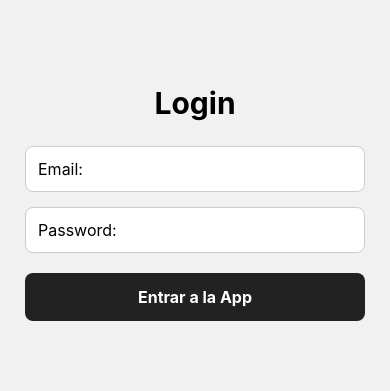
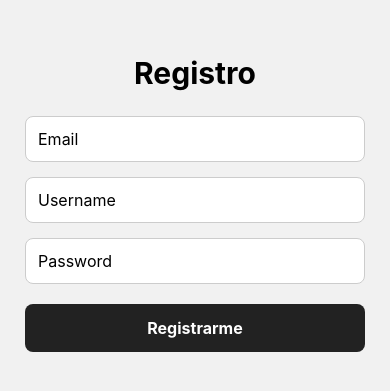
Before and after one commit to vickyraiman/PI-RaimanRiva-TDM2, a React Native app in the folder pi-raimanRiva-tdm2/: screen /Register in a window 390 px wide. Shown: the part 219-610 px from the top of the page. Built offline with nearby package versions, Linux system fonts and the light colour scheme; no server answers.

Commit message:
REGISTER Y REMEMBER

```diff
--- a/pi-raimanRiva-tdm2/App.js
+++ b/pi-raimanRiva-tdm2/App.js
@@ -4,6 +4,7 @@ import { createNativeStackNavigator } from '@react-navigation/native-stack';
 
 import Login from './src/Screens/LogIn';
 import HomeMenu from './src/Components/HomeMenu';
+import Register from './src/Screens/Register';
 
 const Stack = createNativeStackNavigator();
 
@@ -16,6 +17,11 @@ export default function App() {
           component={Login}
           options={{ headerShown: false }}
         />
+        <Stack.Screen
+          name="Register"
+          component={Register}
+          options={{ headerShown: false }}
+        />
 
         <Stack.Screen
           name="HomeMenu"
--- a/pi-raimanRiva-tdm2/src/Screens/Home.js
+++ b/pi-raimanRiva-tdm2/src/Screens/Home.js
@@ -1,4 +1,5 @@
-import { View, Text } from 'react-native';
+import { View, Text, Pressable } from 'react-native';
+import { auth } from '../firebase/config';
 
 function Home() {
     return (
--- a/pi-raimanRiva-tdm2/src/Screens/LogIn.js
+++ b/pi-raimanRiva-tdm2/src/Screens/LogIn.js
@@ -24,6 +24,12 @@ function Login(props) {
                 });
         }
     }
+
+    auth.onAuthStateChanged(user => {
+        if (user) {
+            props.navigation.navigate('HomeMenu');
+        }
+    });
 
     return (
         <View style={styles.container}>
@@ -57,11 +63,10 @@ function Login(props) {
                 <Text style={styles.buttonText}>Entrar a la App</Text>
             </Pressable>
 
-            {/*
             <Pressable style={styles.registerButton} onPress={() => props.navigation.navigate('Register')}>
                 <Text style={styles.registerText}>¿No tenés cuenta? Registrate</Text>
             </Pressable>
-            */}
+
         </View>
     )
 }
--- /dev/null
+++ b/pi-raimanRiva-tdm2/src/Screens/Register.js
@@ -0,0 +1,139 @@
+import {View, Text, StyleSheet, TextInput, Pressable} from 'react-native';
+import { useState } from 'react';
+import { auth, db } from '../firebase/config';
+
+function Register(props) {
+    const [email, setEmail] = useState('');
+    const [username, setUsername] = useState('');
+    const [password, setPassword] = useState('');
+    const [registerError, setRegisterError] = useState('');
+
+    function onSubmit(email, password, username) {
+        setRegisterError('');
+
+        if (!email.includes('@')) {
+            setRegisterError('El email debe contener un @');
+        } else if (password.length < 6) {
+            setRegisterError('La contraseña debe tener al menos 6 caracteres');
+        }else {
+            auth.createUserWithEmailAndPassword(email, password)
+                .then(response => {
+                    db.collection('users').add({
+                        email: email,
+                        username: username,
+                        createAt: Date.now()
+                    })
+                })
+                .then(() => {
+                    setRegisterError('');
+                    props.navigation.navigate('LogIn');
+                })
+                .catch(error => {
+                    setRegisterError('No se pudo crear el usuario');
+                });
+        }
+
+    }
+
+    return (
+        <View style={styles.container}>
+            <Text style={styles.title}>Registro</Text>
+
+            <TextInput
+                style={styles.field}
+                keyboardType='email-address'
+                placeholder='Email'
+                onChangeText={text => setEmail(text)}
+                value={email}
+            />
+
+            <TextInput
+                style={styles.field}
+                keyboardType='default'
+                placeholder='Username'
+                onChangeText={text => setUsername(text)}
+                value={username}
+            />
+
+            <TextInput
+                style={styles.field}
+                keyboardType='default'
+                placeholder='Password'
+                secureTextEntry={true}
+                onChangeText={text => setPassword(text)}
+                value={password}
+            />
+
+            {
+                registerError !== '' ?
+                    <Text style={styles.error}>{registerError}</Text>
+                :
+                    null
+            }
+
+            <Pressable style={styles.buttonBlue} onPress={() => onSubmit(email, password, username)}>
+                <Text style={styles.buttonText}>Registrarme</Text>
+            </Pressable>
+        </View>
+    );
+}
+
+const styles = StyleSheet.create({
+    container: {
+        flex: 1,
+        padding: 25,
+        justifyContent: 'center',
+        backgroundColor: '#f1f1f1',
+    },
+
+    title: {
+        fontSize: 30,
+        fontWeight: 'bold',
+        marginBottom: 25,
+        textAlign: 'center',
+    },
+
+    field: {
+        backgroundColor: '#fff',
+        borderWidth: 1,
+        borderColor: '#ccc',
+        borderRadius: 8,
+        padding: 12,
+        marginBottom: 15,
+        fontSize: 16,
+    },
+
+    error: {
+        color: 'red',
+        textAlign: 'center',
+        marginBottom: 15,
+        fontSize: 14,
+    },
+
+    buttonBlue: {
+        backgroundColor: '#222',
+        padding: 14,
+        borderRadius: 8,
+        alignItems: 'center',
+        marginTop: 5,
+    },
+
+    buttonText: {
+        color: '#fff',
+        fontSize: 16,
+        fontWeight: 'bold',
+    },
+
+    loginButton: {
+        marginTop: 20,
+        alignItems: 'center',
+    },
+
+    loginText: {
+        color: '#222',
+        fontSize: 15,
+        textDecorationLine: 'underline',
+    },
+});
+
+export default Register;
```
Also changed, not shown: pi-raimanRiva-tdm2/src/Components/HomeMenu.js (line endings or trailing spaces), pi-raimanRiva-tdm2/src/Screens/Profile.js (added).
